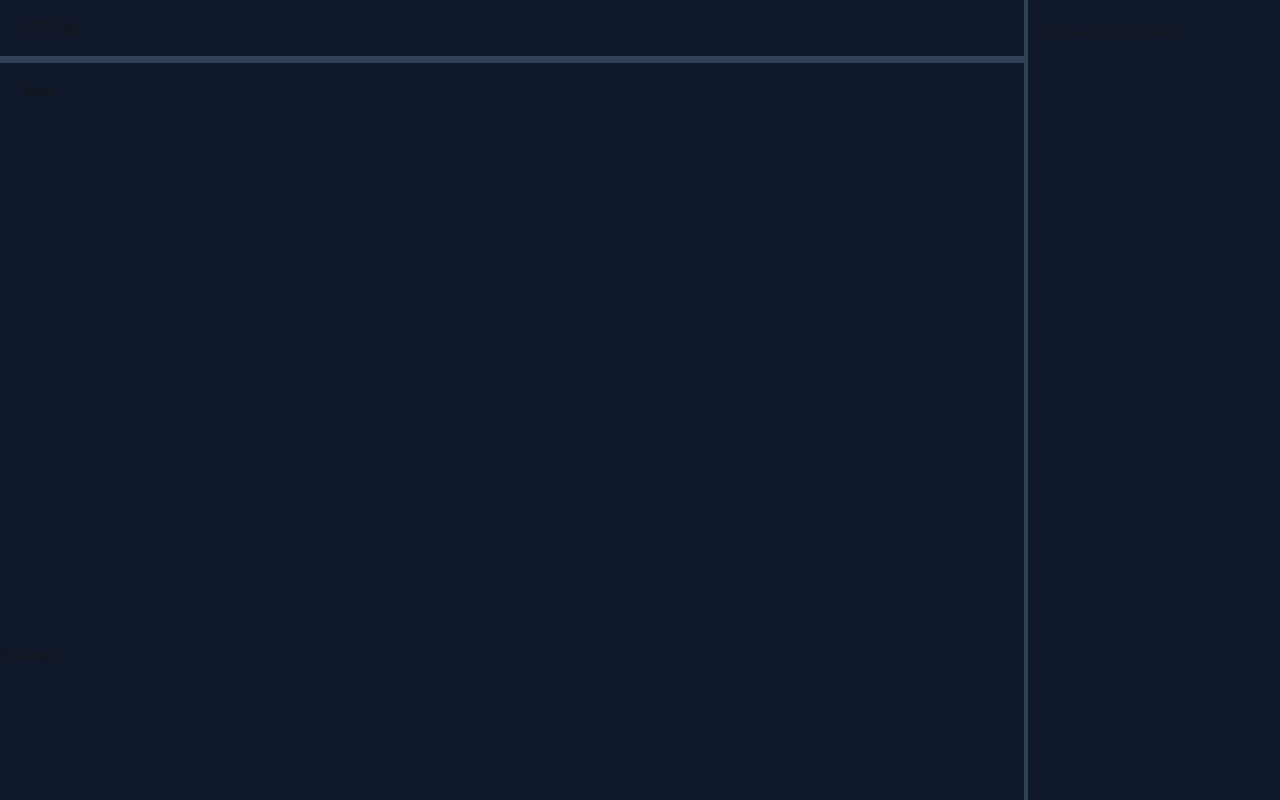
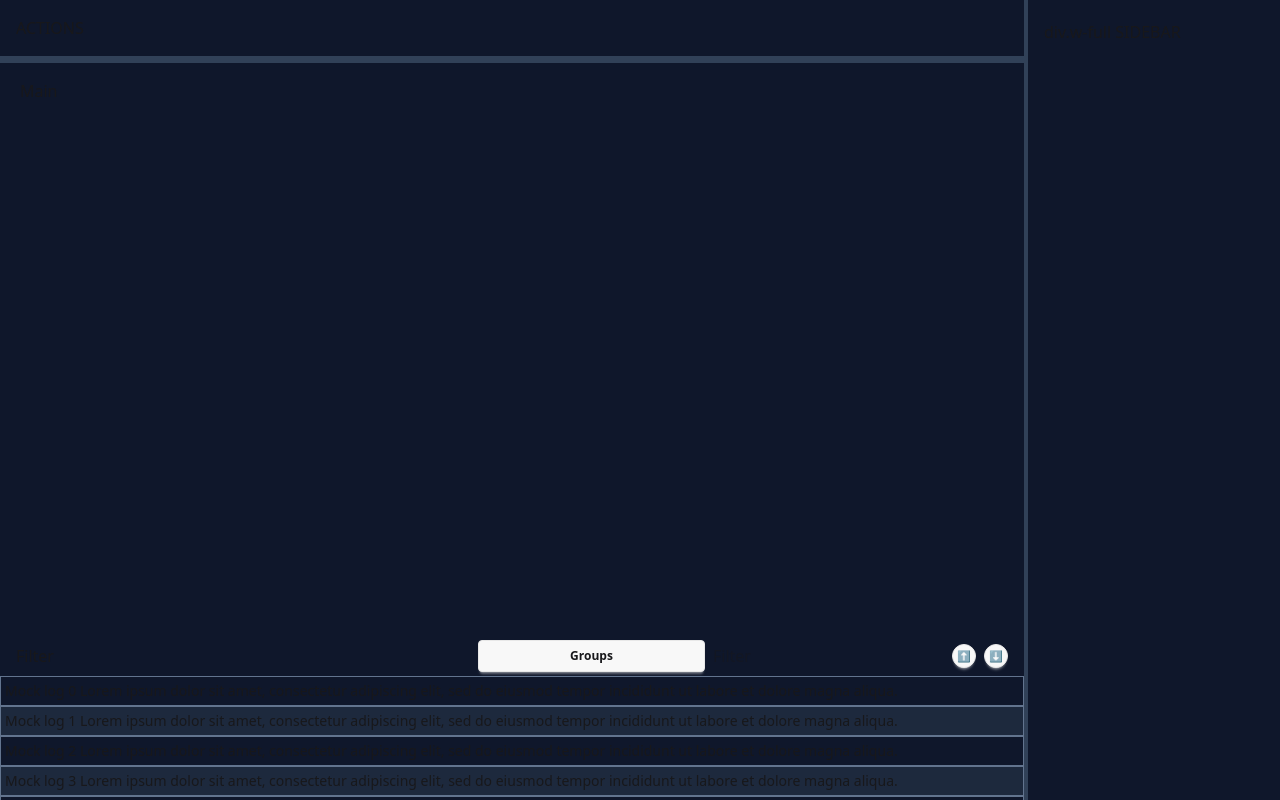
Before and after one commit to jbarzegar/ron-mod-manager, a Preact app in the folder ui/: page / in a window 1280 px wide. Built offline with nearby package versions, Linux system fonts and the light colour scheme.

Commit message:
got initial scrolling on long items working

```diff
--- /dev/null
+++ b/ui/src/Components/ContextMenu.tsx
@@ -0,0 +1,154 @@
+import type { Signal } from "@preact/signals";
+import clsx from "clsx";
+import type { RefObject } from "preact";
+import { useCallback, useEffect, useMemo, useRef } from "preact/hooks";
+
+const GroupDropDown = () => {
+	return (
+		<div className="dropdown w-full">
+			<button tabIndex={0} type="button" class="btn btn-sm btn-wide">
+				Groups
+			</button>
+			<ul
+				tabindex={-1}
+				class="dropdown-content menu bg-base-100 rounded-box z-1 w-52 p-2 shadow-sm"
+			>
+				<li>Item 1</li>
+				<li>Item 2</li>
+			</ul>
+		</div>
+	);
+};
+
+interface ActionBarProps {
+	onJump(direction: "bottom" | "top"): void;
+}
+const ActionBar = (props: ActionBarProps) => {
+	return (
+		<div class="flex items-center px-4 w-full gap-2">
+			<p class="flex-2">Filter</p>
+			<div className="flex-1">
+				<GroupDropDown />
+			</div>
+			<div class="flex-1">
+				<input class="flex-1" placeholder="Filter" />
+			</div>
+			<div className="flex gap-2">
+				<button
+					type="button"
+					class="btn btn-circle btn-xs"
+					title="Scroll to top"
+					onClick={() => props.onJump("top")}
+				>
+					⬆️
+				</button>
+				<button
+					type="button"
+					class="btn btn-circle btn-xs"
+					title="Scroll to bottom"
+					onClick={() => props.onJump("bottom")}
+				>
+					⬇️
+				</button>
+			</div>
+		</div>
+	);
+};
+
+const mockLogLines = new Array(200)
+	.fill("")
+	.map(
+		(_, i) =>
+			`Mock log ${i} Lorem ipsum dolor sit amet, consectetur adipiscing elit, sed do eiusmod tempor incididunt ut labore et dolore magna aliqua.`,
+	);
+
+const LogMenu = () => {
+	return (
+		<div class="flex flex-col relative overflow-y-scroll">
+			<ul class="mt-1 mb-20">
+				{mockLogLines.map((x, i) => (
+					<li
+						key={i}
+						class="border border-slate-500 text-sm p-1 even:bg-slate-800"
+					>
+						{x}
+					</li>
+				))}
+			</ul>
+		</div>
+	);
+};
+
+const computeHeight = (el: HTMLElement | Element) =>
+	parseInt(getComputedStyle(el).height, 10);
+
+/**  computeMenuSize calculates and sets the height of the present context menu
+ * this style change is done with **side effects**
+ *
+ * TODO: This is something that should be refactored to use signals properly(I guess?)
+ */
+const computeMenuSize = (el: HTMLElement | null) =>
+	requestAnimationFrame(() => {
+		// noop on null footer
+		if (!el) return;
+
+		const footerHeight = computeHeight(el);
+		const [actionBar, logMenu] = el.children[0].children as unknown as [
+			Element,
+			HTMLDivElement,
+		];
+
+		// Calculate the height of the logMenu. log menu is the
+		// size of the current footer offset by the action bar
+		// height
+		// honestly this feels awful to write and wonder if
+		// native code would be better
+		const logMenuHeight = footerHeight - computeHeight(actionBar);
+
+		// set the height
+		logMenu.style.height = `${logMenuHeight}px`;
+	});
+
+const useScrollLogMenu = (el: RefObject<HTMLElement>) =>
+	useCallback(
+		(direction: "top" | "bottom") => {
+			if (!el.current) return;
+
+			const logMenu = el.current.children[0].children[1];
+
+			let scrollHeight: number;
+			switch (direction) {
+				case "top":
+					scrollHeight = 0;
+					break;
+				case "bottom":
+					scrollHeight = logMenu.scrollHeight;
+					break;
+			}
+
+			logMenu.scrollTo(0, scrollHeight);
+		},
+		[el.current],
+	);
+
+interface ContextMenuProps {
+	parentSignal: Signal<number>;
+	className?: string;
+}
+export const ContextMenu = (props: ContextMenuProps) => {
+	const footerRef = useRef<HTMLElement>(null);
+	useEffect(() => {
+		computeMenuSize(footerRef.current);
+	}, [props.parentSignal.value]);
+
+	const handleMenuJump = useScrollLogMenu(footerRef);
+
+	return (
+		<footer className={clsx(props.className, " bg-slate-900")} ref={footerRef}>
+			<div class="flex flex-col">
+				<ActionBar onJump={handleMenuJump} />
+				<LogMenu />
+			</div>
+		</footer>
+	);
+};
--- /dev/null
+++ b/ui/src/Components/Window.tsx
@@ -0,0 +1,11 @@
+import type { ComponentChildren } from "preact";
+
+interface WindowProps {
+	children: ComponentChildren;
+}
+
+export const Window = (p: WindowProps) => {
+	return (
+		<div style={{ height: "100vh", overflow: "hidden" }}>{p.children}</div>
+	);
+};
--- a/ui/src/app.tsx
+++ b/ui/src/app.tsx
@@ -1,11 +1,11 @@
 import "./app.css";
-
+import { Window } from "./Components/Window";
 import { AppLayout } from "./layouts/App";
 
 export function App() {
 	return (
-		<div style={{ height: "100vh" }}>
+		<Window>
 			<AppLayout />
-		</div>
+		</Window>
 	);
 }
--- a/ui/src/layouts/App/index.tsx
+++ b/ui/src/layouts/App/index.tsx
@@ -1,11 +1,13 @@
 import { computed, useSignal } from "@preact/signals";
 import type { ComponentChild } from "preact";
+import { ContextMenu } from "../../Components/ContextMenu";
 import {
 	type DragHandleDirection,
 	type DragMode,
 	useComputedInitialSize,
 	useResize,
 } from "../../hooks";
+import { mainSectionSize } from "../../windowState";
 
 type SectionProps = {
 	children: ComponentChild;
@@ -17,17 +19,19 @@ type SectionProps = {
 	dragHandleDirection?: DragHandleDirection;
 };
 
-const Section = ({
+const MainSection = ({
 	draggable = false,
 	dragDirection = "width",
 	dragHandleDirection = "right",
 	...p
 }: SectionProps) => {
-	const size = useSignal(0);
-	const ref = useComputedInitialSize<HTMLDivElement>(size, dragDirection);
+	const ref = useComputedInitialSize<HTMLDivElement>(
+		mainSectionSize,
+		dragDirection,
+	);
 
 	const { resizeHandle, style } = useResize({
-		signal: size,
+		signal: mainSectionSize,
 		max: Infinity,
 		min: 300,
 		enabled: draggable,
@@ -39,7 +43,7 @@ const Section = ({
 	return (
 		<div
 			className={`${p.className} relative`}
-			style={!size.value ? {} : style}
+			style={!mainSectionSize.value ? {} : style}
 			ref={ref}
 		>
 			{resizeHandle}
@@ -75,15 +79,18 @@ export const AppLayout = () => {
 				<nav className="bg-slate-900 p-4 border-slate-700 border-b-3">
 					ACTIONS
 				</nav>
-				<Section
+				<MainSection
 					className="bg-slate-900 h-4/5"
 					draggable
 					dragDirection="height"
 					dragHandleDirection="bottom"
 				>
 					Main
-				</Section>
-				<footer className="flex-1/5 bg-slate-900 h-1/5 z-10">Context</footer>
+				</MainSection>
+				<ContextMenu
+					className="flex-1/5 h-1/5 z-10"
+					parentSignal={mainSectionSize}
+				/>
 			</div>
 			<aside className="bg-slate-900 flex-1 relative">
 				{resizeHandle}
--- /dev/null
+++ b/ui/src/windowState.tsx
@@ -0,0 +1,3 @@
+import { signal } from "@preact/signals";
+
+export const mainSectionSize = signal(0);
```
Also changed, not shown: ui/tsconfig.json (+8 -2 lines).
